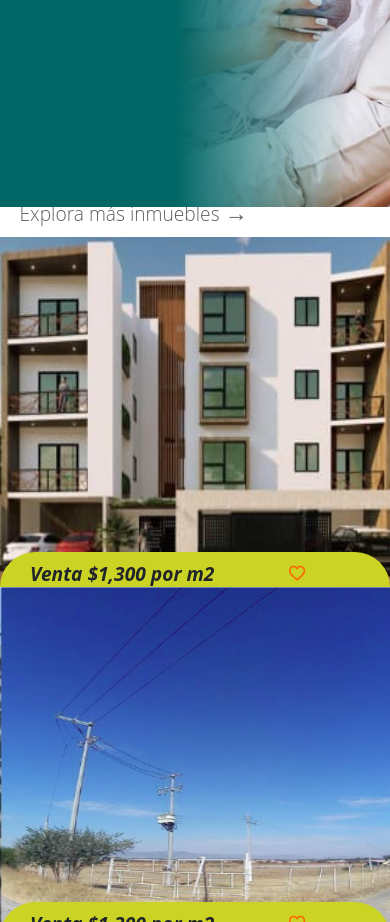
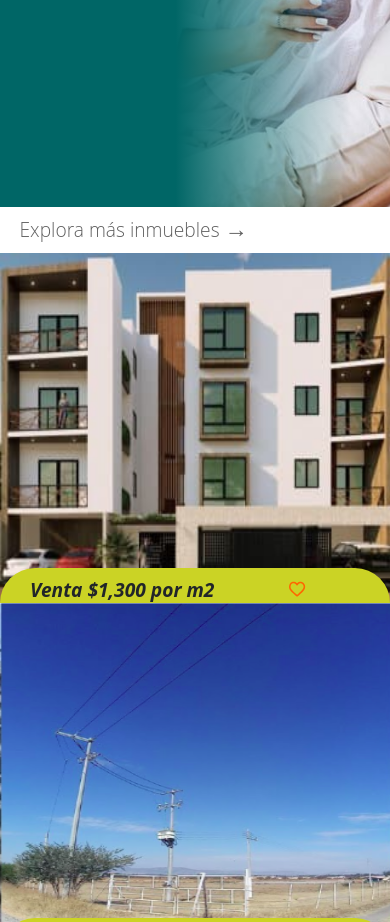
Before and after one commit to gamboamartin/easesores-web, an Angular app: page / in a window 390 px wide. Shown: the part 980-1902 px from the top of the page. Built offline with nearby package versions, Linux system fonts and the light colour scheme.

Commit message:
Ajustes de espaciado en banner2 y footer

```diff
--- a/src/app/components/footer/footer.component.css
+++ b/src/app/components/footer/footer.component.css
@@ -70,4 +70,8 @@
     padding-bottom: 7%;
     width: 50%;
   }
+  .img-footer{
+    height: 87px;
+    width: 90px;
+  }
 }
--- a/src/app/components/footer/footer.component.html
+++ b/src/app/components/footer/footer.component.html
@@ -1,7 +1,7 @@
 <div class="footer-b4">
   <div class="div2-b5 row">
     <div class="col">
-      <img src="../../../assets/VISTA.WEB.ESPACIO-11.svg">
+      <img class="img-footer" src="../../../assets/VISTA.WEB.ESPACIO-11.svg">
       <p class="p2-footer-b5"> <a class="link-footer" routerLink="">Home</a></p>
       <p class="p2-footer-b5"> <a class="link-footer" routerLink="/compra">Compra</a></p>
       <p class="p2-footer-b5"> <a class="link-footer" routerLink="/vende">Vende</a></p>
--- a/src/app/components/hogar/hogar.component.css
+++ b/src/app/components/hogar/hogar.component.css
@@ -46,10 +46,9 @@
     font-size: 120%;
   }
   .section-3{
-    margin-top: 46%;
+    margin-top: 60%;
   }
   .titulo-b3{
     font-size: 170%;
-    margin-top: 12%;
   }
 }
```
